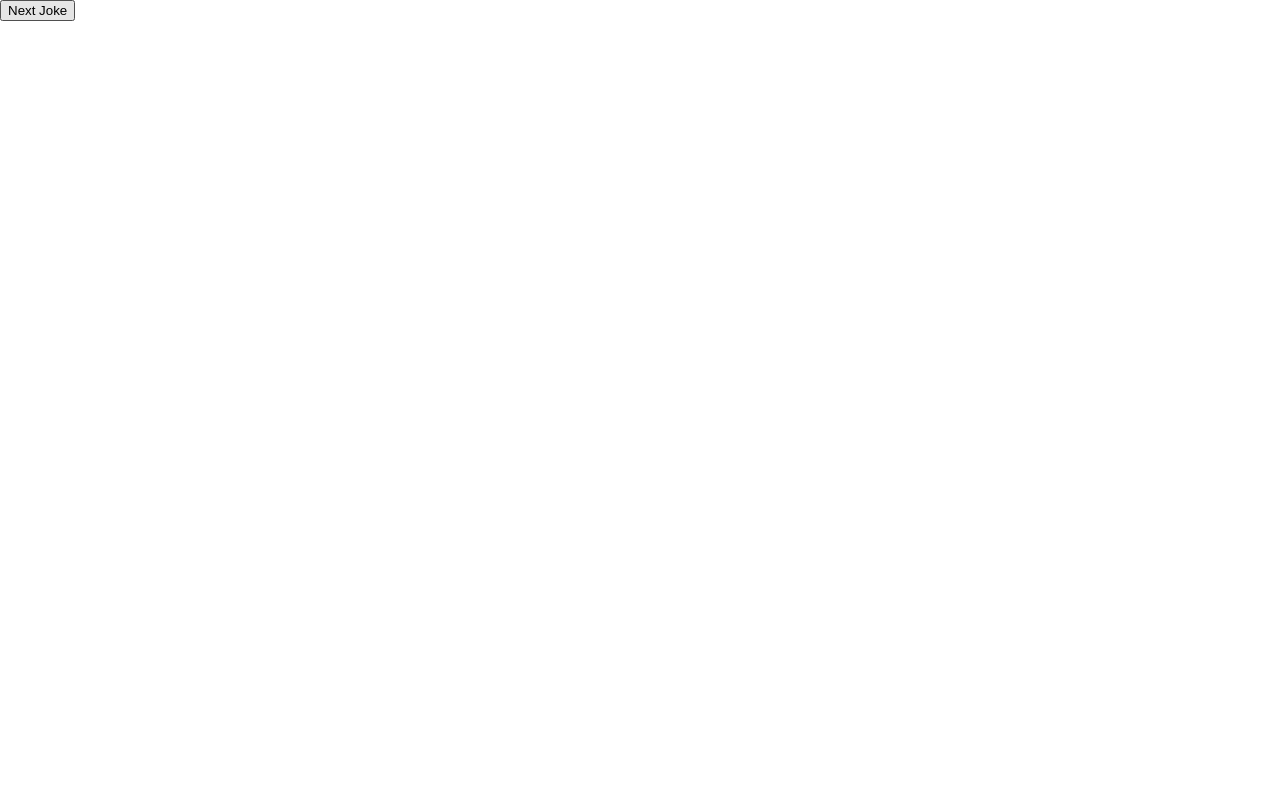
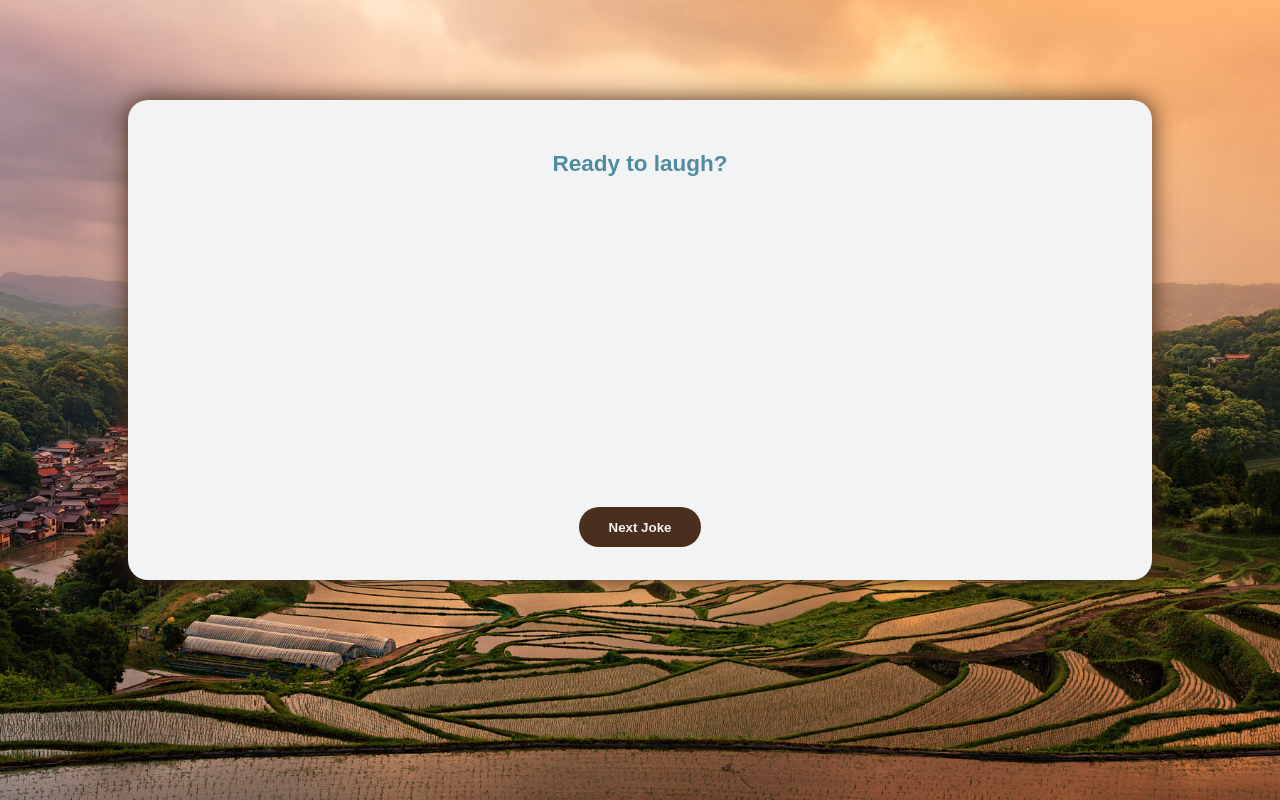
Before and after one commit to JordiMiravet/Bootcamp-S4, a website with bundled scripts: page public/index.html in a window 1280 px wide. Built offline with nearby package versions, Linux system fonts and the light colour scheme.

Commit message:
style: define global CSS variables and design result card with hover effect

```diff
--- a/package.json
+++ b/package.json
@@ -7,8 +7,6 @@
     "build": "tsc",
     "watch": "tsc --watch",
     "serve": "npx serve public",
-    "css": "sass sass/main.scss public/style.css",
-    "css:watch": "sass --watch sass/main.scss:public/style.css",
     "start": "npm run serve"
   },
   "repository": {
--- a/public/index.html
+++ b/public/index.html
@@ -10,8 +10,9 @@
 <body>
 
     <div class="card">
-        <div id="jokeResult"></div>
-        <button type="button" id="btn">Next Joke</button>
+        <h2>Ready to laugh?</h2>
+        <div id="resultDiv" class="card__result"></div>
+        <button type="button" id="btn" class="card__btn">Next Joke</button>
     </div>
 
     <script type="module" src="./dist/main.js"></script>
--- a/public/style.css
+++ b/public/style.css
@@ -1,15 +1,101 @@
-html {
+:root{
+  /* Typography */
+  --typo-family: Arial, Helvetica, sans-serif;
+
+  /* Colors */
+  --color-white: #f2f3f4;
+  --color-Espresso-brown: #4a2e1e;
+  --color-late-foam: #e2c7a0;
+  --color-ceramic-blue: #4f8c9f;
+  --color-dark: #333333;
+  --color-light-grey: #f5f5f5;
+  --color-border: #dcdcdc;
+
+  /* Breakpoints */
+  --breakpoint-tablet: 768px;
+  --breakpoint-mobile: 480px;
+
+  /* Spacing */
+  --spacing-xs: 0.5rem;
+  --spacing-sm: 1rem;
+  --spacing-md: 2rem;
+  --spacing-lg: 3rem;
+  --spacing-xl: 4rem;
+
+  /* Border Radius */
+
+  --border-radius-lg: 2rem;
+
+  /* Transitions */
+  --transition-duration: 0.3s;
+  --transition-ease: ease-in-out;
+}
+
+
+html{
   box-sizing: border-box;
   font-size: 62.5%;
 }
-
-*, *:before, *:after {
+*,*:before,*:after{
   box-sizing: inherit;
 }
 
-body {
+body{
   margin: 0 auto;
   padding: 0;
+  font-family: var(--typo-family);
+  background-color: var(--color-white);
+  background-image: url('./images/background-image_001.jpg');
+  background-size: cover;
+  background-position: center center;
+  background-repeat: no-repeat;
+  background-attachment: fixed;
+  height: 80vh;
 }
 
-/*# sourceMappingURL=style.css.map */
+h2 {
+  font-size: 2.25rem;
+}
+
+.card {
+  background-color: var(--color-white);
+  padding: 0 5rem;
+  margin: 10rem auto ;
+  border: none;
+  height: 75%;
+  width: 80%;
+  border-radius: var(--border-radius-lg);
+  display: flex;
+  justify-content: center;
+  align-items: center;
+  flex-direction: column;
+  box-shadow: 0 0 2.5rem 0.01rem var(--color-Espresso-brown);
+
+}
+.card h2 {
+  height: 30%;
+  margin-bottom: 2rem;
+  color: var(--color-ceramic-blue);
+}
+.card__result {
+  color: var(--color-Espresso-brown);
+  height: 40%;
+  font-size: 2rem;
+  font-weight: 500;
+  line-height: 2.25rem;
+  letter-spacing: .05rem;
+  text-align: center;
+}
+.card__btn {
+  padding: 1.25rem 3rem;
+  border: none;
+  border-radius: var(--border-radius-lg);
+  background-color: var(--color-Espresso-brown);
+  color: var(--color-white);
+  font-weight: 600;
+  transition: background-color 0.2s ease, box-shadow 0.2s ease;
+}
+.card__btn:hover {
+  background-color: var(--color-ceramic-blue);
+  box-shadow: 0 0 0.5rem var(--color-Espresso-brown);
+}
--- a/sass/_layout.scss
+++ /dev/null
@@ -1,11 +0,0 @@
-html {
-    box-sizing: border-box;
-    font-size: 62.5%;
-}
-*,*:before,*:after{
-    box-sizing: inherit;
-}
-body{
-    margin: 0 auto;
-    padding: 0;
-}
--- a/sass/_variables.scss
+++ /dev/null
@@ -1,3 +0,0 @@
-// Colors
-
-$--color-red-light: rgb(255, 33, 36)
--- a/sass/main.scss
+++ /dev/null
@@ -1,4 +0,0 @@
-@use './variables' as *;
-@use './buttons' as *;
-@use './card' as *;
-@use './layout' as *;
--- a/src/main.ts
+++ b/src/main.ts
@@ -8,11 +8,11 @@ import { print } from "./helpers.js"
 // - En iniciar es mostrarà el primer acudit per pantalla i el botó de següent acudit.
 // - En prémer el botó de “Següent acudit” es farà fetch a l'API d'acudits i es mostrarà per consola i per pantalla l'acudit.
 
-const getInputs = (): HTMLElement | null => document.getElementById("jokeResult");
+const getInput = (): HTMLElement | null => document.getElementById("resultDiv");
 
 const showJoke = async (): Promise<void> => {
     const joke = await getJokes();
-    const result = getInputs();
+    const result = getInput();
 
     if(result){
         console.log(joke.joke);
```
Also changed, not shown: public/images/background-image_001.jpg (added), sass/_buttons.scss (deleted), sass/_card.scss (deleted), 1 other file.
